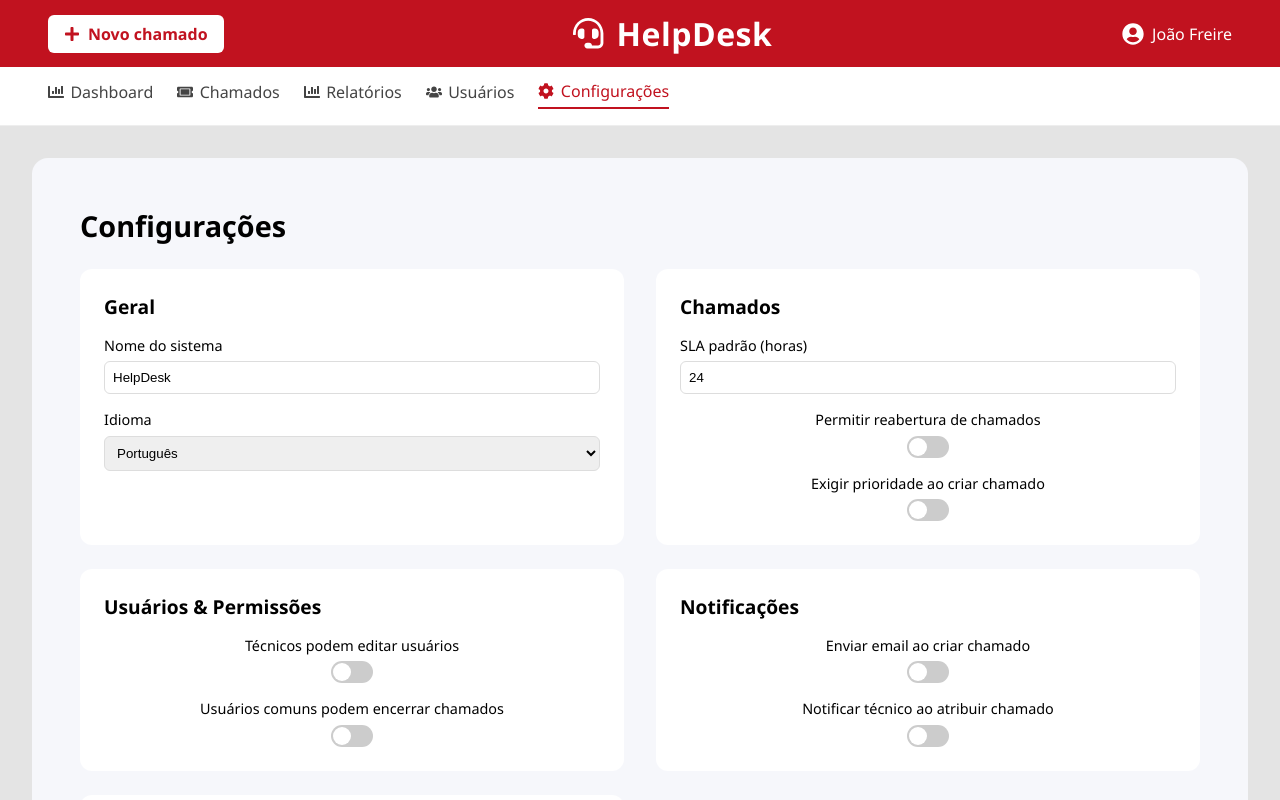
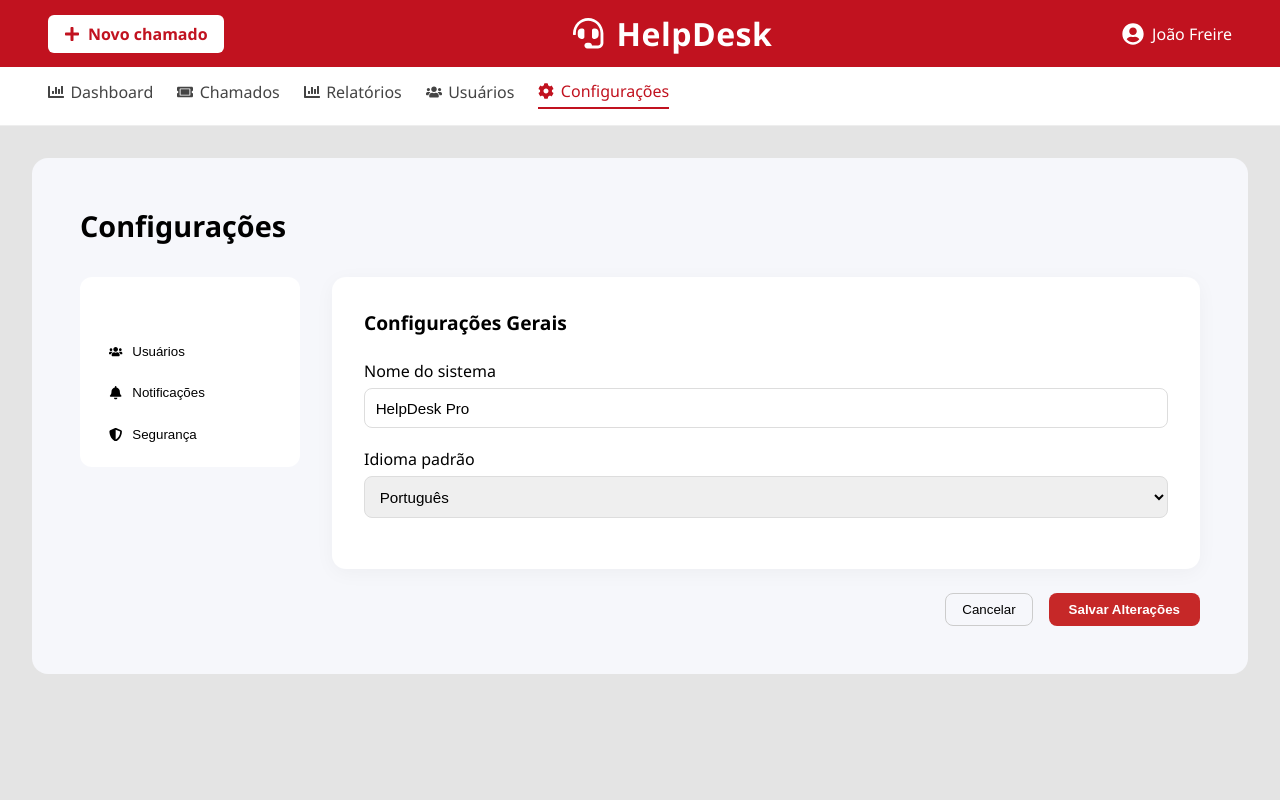
Before and after one commit to diegoflausino45/HelpDesk, a React (Vite) app: page /configuracoes in a window 1280 px wide. Shown: the top 800 px of the page. Built offline with nearby package versions, Linux system fonts and the light colour scheme.

Commit message:
commit tela de configurações inicial

```diff
--- a/src/containers/configuracoes/configuracoes.jsx
+++ b/src/containers/configuracoes/configuracoes.jsx
@@ -1,61 +1,123 @@
+import { useState } from "react"
 import styles from "./configuracoes.module.css"
-import Secao from "./components/secao"
-import Toggle from "./components/toggle"
+import { FaCogs, FaUsers, FaBell, FaShieldAlt } from "react-icons/fa"
 
 function Configuracoes() {
+  const [abaAtiva, setAbaAtiva] = useState("geral")
+
   return (
     <main className={styles.container}>
       <h1>Configurações</h1>
 
-     <div className={styles.secoes}>
-      {/* Geral */}
-      <Secao title="Geral">
-        <label>
-          Nome do sistema
-          <input type="text" defaultValue="HelpDesk" />
-        </label>
+      <div className={styles.layout}>
 
-        <label>
-          Idioma
+        {/* Sidebar */}
+        <aside className={styles.sidebar}>
+          <button
+            className={abaAtiva === "geral" ? styles.active : ""}
+            onClick={() => setAbaAtiva("geral")}
+          >
+            <FaCogs /> Geral
+          </button>
+
+          <button
+            className={abaAtiva === "usuarios" ? styles.active : ""}
+            onClick={() => setAbaAtiva("usuarios")}
+          >
+            <FaUsers /> Usuários
+          </button>
+
+          <button
+            className={abaAtiva === "notificacoes" ? styles.active : ""}
+            onClick={() => setAbaAtiva("notificacoes")}
+          >
+            <FaBell /> Notificações
+          </button>
+
+          <button
+            className={abaAtiva === "seguranca" ? styles.active : ""}
+            onClick={() => setAbaAtiva("seguranca")}
+          >
+            <FaShieldAlt /> Segurança
+          </button>
+        </aside>
+
+        {/* Conteúdo */}
+        <section className={styles.content}>
+
+          {abaAtiva === "geral" && (
+            <div className={styles.card}>
+              <h2>Configurações Gerais</h2>
+
+              <div className={styles.field}>
+                <label>Nome do sistema</label>
+                <input type="text" defaultValue="HelpDesk Pro" />
+              </div>
+
+              <div className={styles.field}>
+                <label>Idioma padrão</label>
                 <select>
                   <option>Português</option>
                   <option>Inglês</option>
                 </select>
-        </label>
-      </Secao>
+              </div>
+            </div>
+          )}
 
-      {/* Chamados */}
-      <Secao title="Chamados">
-        <label>
-          SLA padrão (horas)
-          <input type="number" defaultValue={24} />
-        </label>
+          {abaAtiva === "usuarios" && (
+            <div className={styles.card}>
+              <h2>Permissões de Usuários</h2>
 
-        <Toggle label="Permitir reabertura de chamados" />
-        <Toggle label="Exigir prioridade ao criar chamado" />
-      </Secao>
+              <div className={styles.toggleRow}>
+                <span>Técnicos podem editar usuários</span>
+                <input type="checkbox" />
+              </div>
 
-      {/* Usuários */}
-      <Secao title="Usuários & Permissões">
-        <Toggle label="Técnicos podem editar usuários" />
-        <Toggle label="Usuários comuns podem encerrar chamados" />
-      </Secao>
+              <div className={styles.toggleRow}>
+                <span>Usuários podem encerrar chamados</span>
+                <input type="checkbox" />
+              </div>
+            </div>
+          )}
 
-      {/* Notificações */}
-      <Secao title="Notificações">
-        <Toggle label="Enviar email ao criar chamado" />
-        <Toggle label="Notificar técnico ao atribuir chamado" />
-      </Secao>
+          {abaAtiva === "notificacoes" && (
+            <div className={styles.card}>
+              <h2>Notificações</h2>
 
-      {/* Segurança */}
-      <Secao title="Segurança">
-        <Toggle label="Exigir troca de senha a cada 90 dias" />
-        <Toggle label="Bloquear conta após 5 tentativas" />
-      </Secao>
+              <div className={styles.toggleRow}>
+                <span>Enviar email ao criar chamado</span>
+                <input type="checkbox" defaultChecked />
               </div>
+
+              <div className={styles.toggleRow}>
+                <span>Notificar técnico ao atribuir chamado</span>
+                <input type="checkbox" />
+              </div>
+            </div>
+          )}
+
+          {abaAtiva === "seguranca" && (
+            <div className={styles.card}>
+              <h2>Segurança</h2>
+
+              <div className={styles.field}>
+                <label>Bloquear conta após (tentativas)</label>
+                <input type="number" defaultValue={5} />
+              </div>
+
+              <div className={styles.field}>
+                <label>Validade de senha (dias)</label>
+                <input type="number" defaultValue={90} />
+              </div>
+            </div>
+          )}
+
           <div className={styles.actions}>
             <button className={styles.cancel}>Cancelar</button>
-        <button className={styles.save}>Salvar alterações</button>
+            <button className={styles.save}>Salvar Alterações</button>
+          </div>
+
+        </section>
       </div>
     </main>
   )
--- a/src/containers/configuracoes/configuracoes.module.css
+++ b/src/containers/configuracoes/configuracoes.module.css
@@ -1,26 +1,112 @@
 .container {
   padding:  3rem;
   background: #f6f7fb;
-  border-radius:  1em;
+  border-radius:  1em;}
+
+.container h1 {
+  margin-bottom: 2rem;
+  font-size: 1.8rem;
 }
 
-.container h1 {
-  font-size: 1.8rem;
+.layout {
+  display: flex;
+  gap: 2rem;
+}
+
+/* Sidebar */
+.sidebar {
+  min-width: 220px;
+  background: #fff;
+  padding: 1rem;
+  border-radius: 12px;
+  display: flex;
+  flex-direction: column;
+  gap: 0.5rem;
+  height: fit-content;
+}
+
+.sidebar button {
+  display: flex;
+  align-items: center;
+  gap: 0.6rem;
+  padding: 0.7em 1em;
+  border: none;
+  background: transparent;
+  border-radius: 8px;
+  cursor: pointer;
+  font-weight: 500;
+  transition: 0.2s;
+}
+
+.sidebar button:hover {
+  background-color: #f5f5f5;
+}
+
+.active {
+  background-color: #c62828;
+  color: white;
+}
+
+/* Conteúdo */
+.content {
+  flex: 1;
+}
+
+.card {
+  background: #fff;
+  padding: 2rem;
+  border-radius: 14px;
+  box-shadow: 0 4px 20px rgba(0, 0, 0, 0.04);
   margin-bottom: 1.5rem;
 }
 
-.secoes{
-    display: grid;
-    grid-template-columns: 1fr 1fr;
-    gap: 0em 2em;
+.card h2 {
+  margin-bottom: 1.5rem;
+  font-size: 1.2rem;
 }
 
+/* Campos */
+.field {
+  display: flex;
+  flex-direction: column;
+  gap: 0.4rem;
+  margin-bottom: 1.2rem;
+}
 
+.field input,
+.field select {
+  padding: 0.7em;
+  border-radius: 8px;
+  border: 1px solid #ddd;
+  font-size: 0.95rem;
+  transition: 0.2s;
+}
+
+.field input:focus,
+.field select:focus {
+  outline: none;
+  border-color: #c62828;
+}
+
+/* Toggles simples */
+.toggleRow {
+  display: flex;
+  justify-content: space-between;
+  align-items: center;
+  margin-bottom: 1rem;
+}
+
+.toggleRow input {
+  width: 18px;
+  height: 18px;
+  accent-color: #c62828;
+}
+
+/* Botões */
 .actions {
   display: flex;
   justify-content: flex-end;
   gap: 1rem;
-  margin-top: 2rem;
 }
 
 .cancel {
@@ -40,3 +126,7 @@
   cursor: pointer;
   font-weight: 600;
 }
+
+.save:hover {
+  background-color: #b71c1c;
+}
```
Lines whose indentation alone changed are shown as unchanged.
